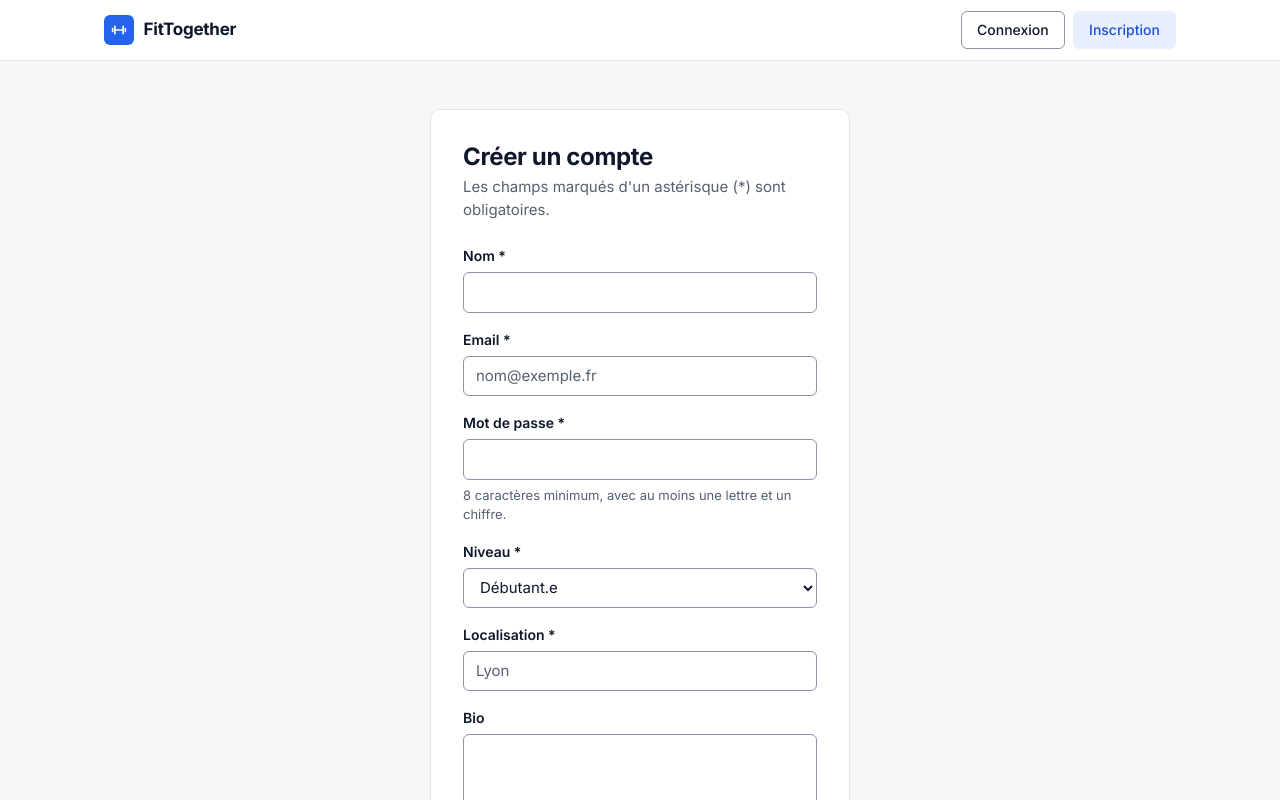
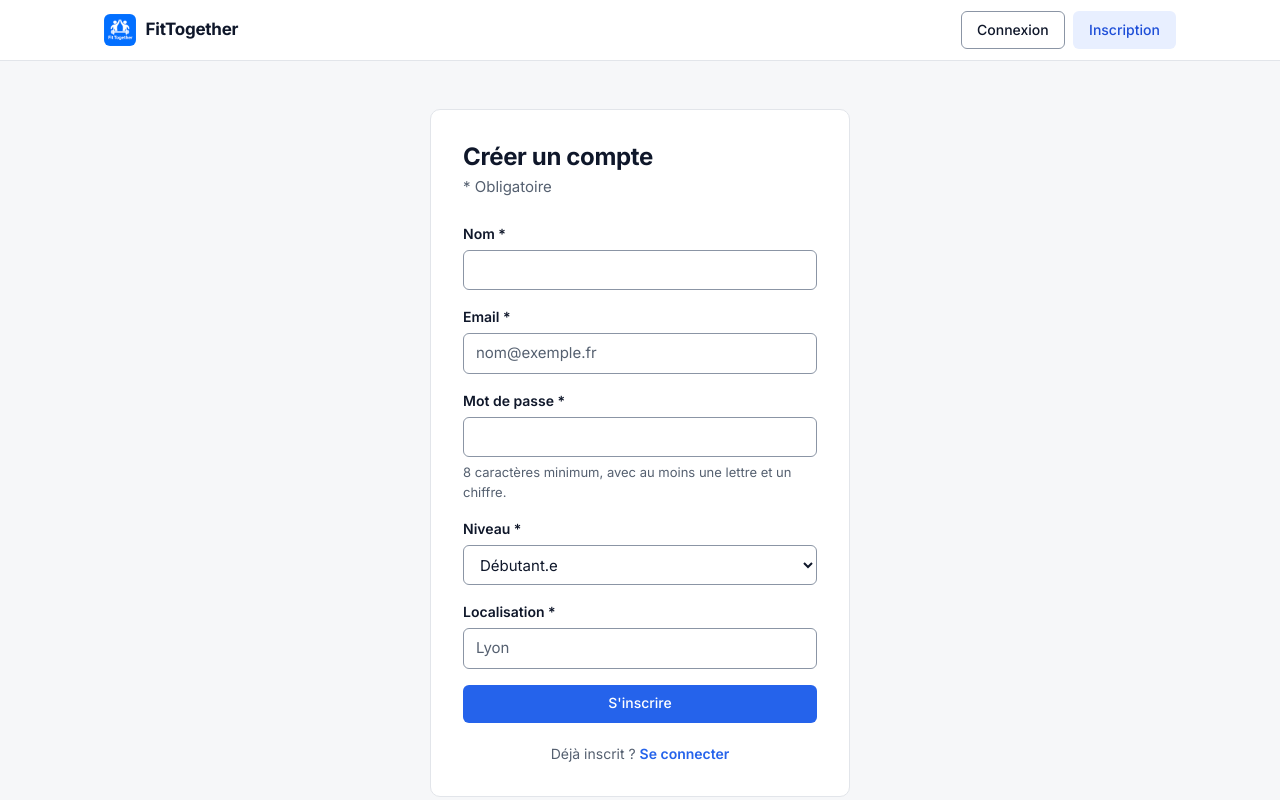
Before and after one commit to Nolan910/FitTogether, a React (Vite) app: page /inscription in a window 1280 px wide. Shown: the top 800 px of the page. Built offline with nearby package versions, Linux system fonts and the light colour scheme.

Commit message:
texte et logo

```diff
--- a/index.html
+++ b/index.html
@@ -2,7 +2,7 @@
 <html lang="fr">
   <head>
     <meta charset="UTF-8" />
-    <link rel="icon" type="image/png" href="/LogoFitTogether.png" />
+    <link rel="icon" type="image/png" href="/logo-96.png" />
     <meta name="viewport" content="width=device-width, initial-scale=1.0" />
     <meta name="description" content="FitTogether : trouvez des partenaires de sport, partagez vos séances et discutez avec votre communauté." />
     <link rel="preconnect" href="https://fonts.googleapis.com" />
--- a/src/components/Header.jsx
+++ b/src/components/Header.jsx
@@ -12,11 +12,7 @@ export default function Header() {
       <header className="site-header">
         <div className="site-header-inner">
           <Link to="/" className="brand">
-            <span className="brand-mark" aria-hidden="true">
-              <svg viewBox="0 0 24 24" fill="none" stroke="currentColor" strokeWidth="2.2" strokeLinecap="round">
-                <path d="M6.5 7v10M17.5 7v10M3.5 10v4M20.5 10v4M6.5 12h11" />
-              </svg>
-            </span>
+            <img src="/logo-96.png" alt="" width="32" height="32" className="brand-logo" />
             FitTogether
           </Link>
 
--- a/src/pages/Inscription.jsx
+++ b/src/pages/Inscription.jsx
@@ -11,7 +11,6 @@ export default function Register() {
     const [email, setEmail] = useState('');
     const [password, setPassword] = useState('');
     const [level, setLevel] = useState('Débutant');
-    const [bio, setBio] = useState('');
     const [location, setLocation] = useState('');
     const [message, setMessage] = useState('');
 
@@ -27,7 +26,6 @@ export default function Register() {
         email,
         password,
         level,
-        bio,
         location,
       };
 
@@ -45,7 +43,7 @@ export default function Register() {
         <main id="contenu" tabIndex={-1} className="page auth-page">
           <div className="card auth-card">
             <h1>Créer un compte</h1>
-            <p className="page-subtitle">Les champs marqués d'un astérisque (*) sont obligatoires.</p>
+            <p className="page-subtitle">* Obligatoire</p>
 
             <form onSubmit={handleSubmit} className="form-stack">
               <div className="field">
@@ -125,17 +123,6 @@ export default function Register() {
                 />
               </div>
 
-              <div className="field">
-                <label htmlFor="register-bio">Bio</label>
-                <textarea
-                  id="register-bio"
-                  className="input"
-                  value={bio}
-                  onChange={(e) => setBio(e.target.value)}
-                  maxLength={1024}
-                />
-              </div>
-
               {message && <p className="alert alert-error" role="alert">{message}</p>}
 
               <button type="submit" className="btn btn-primary btn-block">S'inscrire</button>
--- a/src/styles/Header.css
+++ b/src/styles/Header.css
@@ -31,20 +31,10 @@
   text-decoration: none;
 }
 
-.brand-mark {
-  display: inline-flex;
-  align-items: center;
-  justify-content: center;
-  width: 30px;
-  height: 30px;
+.brand-logo {
+  width: 32px;
+  height: 32px;
   border-radius: var(--radius-control);
-  background: var(--color-primary);
-  color: #fff;
-}
-
-.brand-mark svg {
-  width: 18px;
-  height: 18px;
 }
 
 .nav-list {
```
Also changed, not shown: public/logo-96.png (added).
